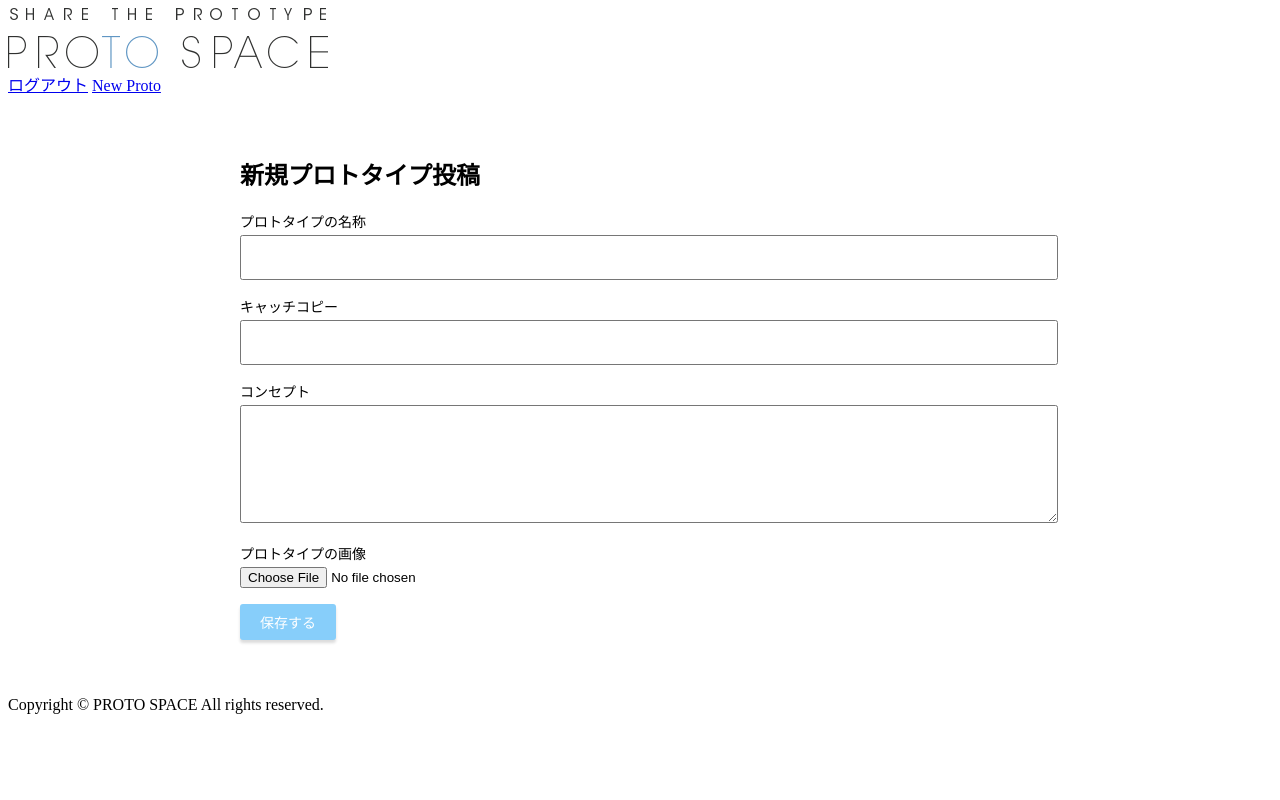
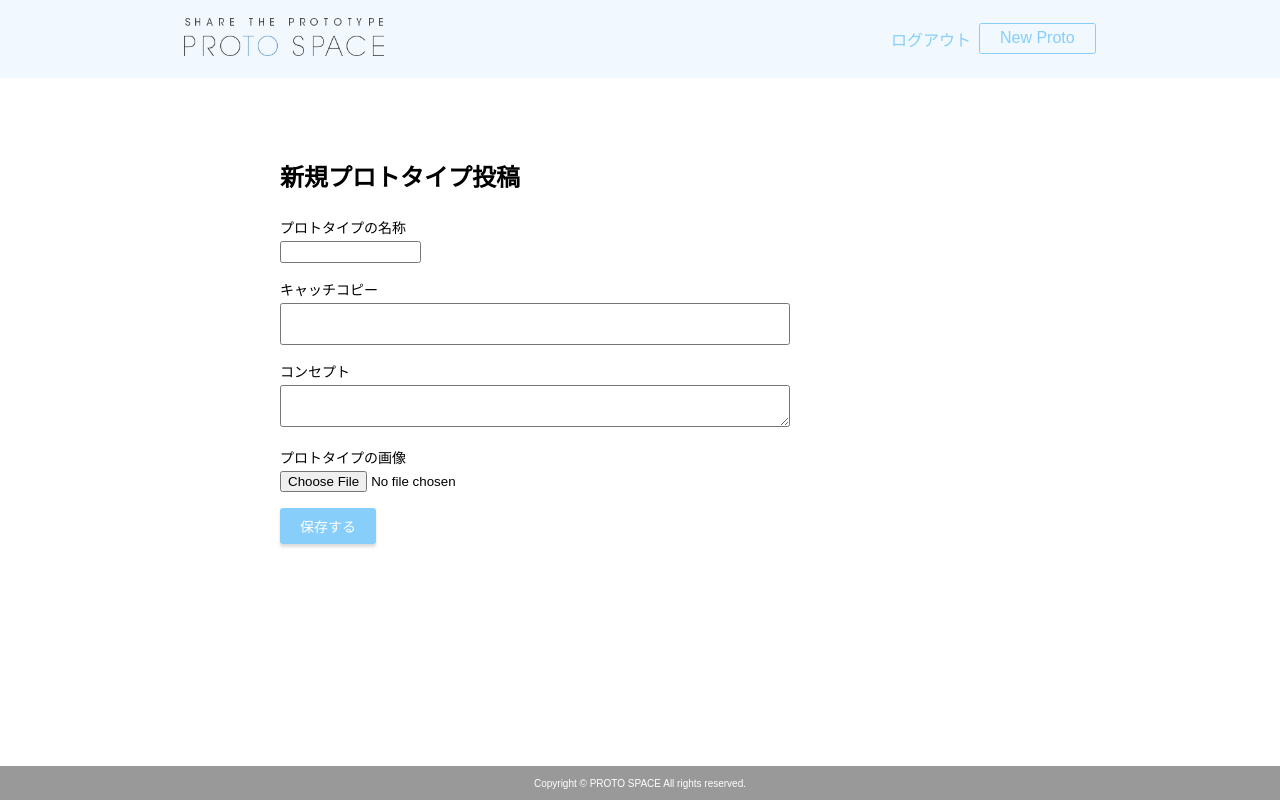
Before and after one commit to jumpei1409/protospace-b, a Django app: page /prototypes/create/ in a window 1280 px wide. Run offline with Django 4.2, Linux system fonts and the light colour scheme; the visitor is signed in with stand-in values (Sample User, id 1).

Commit message:
css修正

```diff
--- a/static/css/style.css
+++ b/static/css/style.css
@@ -1,18 +1,17 @@
-/* 詳細ページ */
-.detail-container {
-  max-width: 700px;
-  margin: 0 auto;
-  text-align: center;
+* {
+  margin: 0;
+  padding: 0;
+  box-sizing: border-box;
+  font-family: 'Noto Sans JP', sans-serif;
 }
 
-.detail-header {
-  margin-bottom: 8px;
+/* base.html */
+
+body {
+  min-height: 100vh;
+  display: flex;
+  flex-direction: column;
 }
-
-.detail-header h2 {
-  font-size: 24px;
-  font-weight: bold;
-  }
 
 main {
   flex: 1;
@@ -22,30 +21,40 @@ main {
   width: 100%;
 }
 
-.detail-author {
-  font-size: 14px;
-  color: #767676;
-  margin-bottom: 12px;
+.header {
+  width: 100%;
+  height: 77.5px;
+  padding: 0 14.4%;
+  background-color: #F1F8FE;
+  display: flex;
+  align-items: center;
 }
 
-.detail-author a {
+.logo img {
+  width: 200px;
+  height: 37.5px;
+}
+
+/* ナビゲーション全体 */
+.nav {
+  display: flex;
+  align-items: center;
+  gap: 8px;
+  margin-left: auto;
+}
+
+/* ナビゲーションのリンク */
+.nav a {
   color: #87CEFA;
   text-decoration: none;
 }
 
-.detail-actions {
-  display: flex;
-  justify-content: center;
-  gap: 8px;
-  margin-bottom: 16px;
-}
-
-.btn-action {
-  padding: 4px 16px;
-  border: 1px solid #767676;
+/* New Protoボタン */
+.btn-nav {
+  padding: 5px 20px 6px 20px;
   border-radius: 2.5px;
-  font-size: 12px;
-  color: #333;
+  border: 1px solid #87CEFA;
+  color: #87CEFA;
   text-decoration: none;
   transition: 0.2s;
 }
@@ -55,66 +64,23 @@ main {
   color: #fff;
 }
 
-.detail-image img {
-  width: 370px;
-  height: 220px;
-  object-fit: cover;
-  margin-bottom: 24px;
+footer {
+  width: 100%;
+  height: 34px;
+  padding: 10px;
+  background-color: #999999;
+  display: flex;
+  align-items: center;
+  justify-content: center;
 }
 
-.detail-catchphrase {
-  font-size: 18px;
-  font-weight: bold;
-  margin-bottom: 4px;
+footer p {
+  font-family: 'Noto Sans JP', sans-serif;
+  font-size: 10px;
+  color: #FFFFFF;
+  font-weight: 400;
 }
 
-.detail-catchphrase-text {
-  font-size: 14px;
-  margin-bottom: 16px;
-}
-
-.detail-concept-label {
-  font-size: 18px;
-  font-weight: bold;
-  margin-bottom: 4px;
-}
-
-.detail-concept {
-  font-size: 14px;
-  text-align: left;
-  margin-bottom: 24px;
-  line-height: 1.6;
-}
-
-/* コメントエリア */
-.detail-comment {
-  background-color: #F6F6F6;
-  padding: 20px;
-  text-align: left;
-}
-
-.comment-form {
-  margin-bottom: 16px;
-}
-
-.comment-form .detail-label {
-  font-size: 14px;
-  font-weight: bold;
-  margin-bottom: 4px;
-}
-
-.comment-form input[type="text"] {
-  width: 100%;
-  height: 42px;
-  border: 1px solid #767676;
-  border-radius: 2px;
-  padding: 0 8px;
-  font-size: 14px;
-  margin-bottom: 8px;
-}
-
-.btn-submit {
-  display: block;
 /* 全体のコンテナ */
 .container {
   max-width: 600px;
@@ -174,22 +140,6 @@ h2 {
   padding: 8px 20px;
   font-size: 14px;
   cursor: pointer;
-}
-
-.btn-submit:hover {
-  opacity: 0.85;
-}
-
-/* コメント一覧 */
-.comment-list {
-  font-size: 14px;
-  line-height: 2;
-}
-
-.comment-list a {
-  color: #87CEFA;
-  text-decoration: none;
-}
   box-shadow: 0 3px 3px rgba(0, 0, 0, 0.14);
 }
 
@@ -255,37 +205,178 @@ h2 {
   opacity: 0.85;
 }
 
-.user-table {
-    border-collapse: collapse;
-    width: 500px;
-    margin-bottom: 40px;
+/* トップページ */
+.contents {
+  padding: 20px 0;
 }
 
-.user-table th,
-.user-table td {
-    border: 1px solid #ddd;
-    padding: 16px;
-    text-align: left;
+.greeting {
+  font-size: 16px;
+  font-weight: 400;
+  color: #3B4043;
+  margin-bottom: 20px;
 }
 
-.user-table th {
-    font-weight: bold;
-    width: 150px;
+.greeting a {
+  color: inherit;
+  text-decoration: underline;
 }
 
-.prototypes-grid {
-    display: grid;
-    grid-template-columns: repeat(3, 1fr);
-    gap: 24px;
+.card {
+  width: 324px;
 }
 
-.prototype-card img {
-    width: 100%;
-    aspect-ratio: 1;
-    object-fit: cover;
+.card img {
+  width: 324px;
+  height: 200px;
+  object-fit: cover;
+  margin-bottom: 8px;
 }
 
-.prototype-card .by {
-    text-align: right;
-    font-size: 13px;
+.card-list {
+  display: flex;
+  flex-wrap: wrap;
+  gap: 27px;
 }
+
+.card a {
+  text-decoration: none;
+  color: #333;
+}
+
+.card-title {
+  font-size: 18px;
+  font-weight: bold;
+  margin-bottom: 4px;
+}
+
+.card-catchphrase {
+  font-size: 14px;
+  margin-bottom: 4px;
+}
+
+.card-author {
+  font-size: 12px;
+  color: #767676;
+  text-align: right;
+}
+
+/* 詳細ページ */
+.detail-container {
+  max-width: 700px;
+  margin: 0 auto;
+  padding: 40px 20px;
+  text-align: center;
+}
+
+.detail-header {
+  margin-bottom: 8px;
+}
+
+.detail-header h2 {
+  font-size: 24px;
+  font-weight: bold;
+}
+
+.detail-author {
+  font-size: 14px;
+  color: #767676;
+  margin-bottom: 12px;
+}
+
+.detail-actions {
+  display: flex;
+  justify-content: center;
+  gap: 8px;
+  margin-bottom: 16px;
+}
+
+.btn-action {
+  padding: 4px 16px;
+  border: 1px solid #767676;
+  border-radius: 2.5px;
+  font-size: 12px;
+  color: #333;
+  text-decoration: none;
+}
+
+.detail-image img {
+  width: 370px;
+  height: 220px;
+  object-fit: cover;
+  margin-bottom: 24px;
+}
+
+.detail-catchphrase {
+  font-size: 18px;
+  font-weight: bold;
+  margin-bottom: 8px;
+}
+
+.detail-label {
+  font-size: 14px;
+  font-weight: bold;
+  margin-bottom: 4px;
+}
+
+.detail-concept {
+  font-size: 14px;
+  text-align: left;
+  margin-bottom: 24px;
+  line-height: 1.6;
+}
+
+/* コメントフォーム */
+.comment-form {
+  text-align: left;
+  margin-bottom: 16px;
+}
+
+.comment-form input[type="text"] {
+  width: 510px;
+  height: 42px;
+  border: 1px solid #767676;
+  border-radius: 2px;
+  padding: 0 8px;
+  font-size: 14px;
+}
+
+.btn-submit {
+  display: block;
+  margin-top: 8px;
+  background-color: #87CEFA;
+  color: #fff;
+  border: none;
+  border-radius: 3px;
+  padding: 8px 20px;
+  font-size: 14px;
+  cursor: pointer;
+}
+
+/* コメント一覧 */
+.comment-list {
+  text-align: left;
+  font-size: 14px;
+  line-height: 2;
+}
+
+.comment-list a {
+  color: #87CEFA;
+  text-decoration: none;
+}
+
+#id_title {
+  width: 141px;
+  height: 22px;
+}
+
+#id_catchphrase {
+  width: 510px;
+  height: 42px;
+}
+
+#id_concept {
+  width: 510px;
+  height: 42px;
+  resize: vertical;
+}
```
